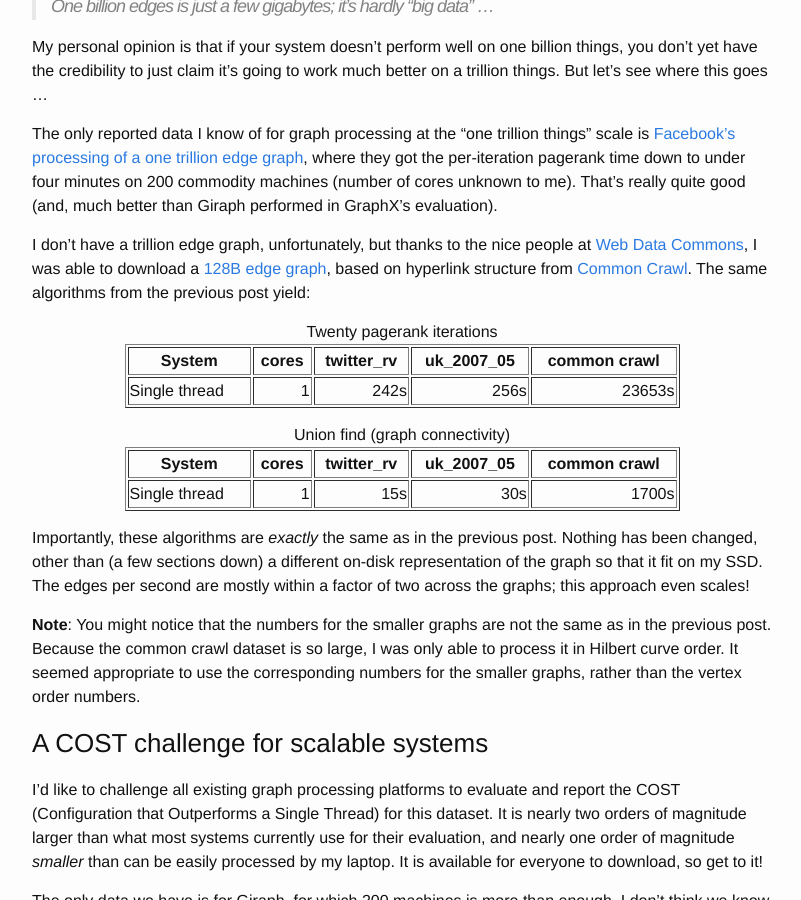
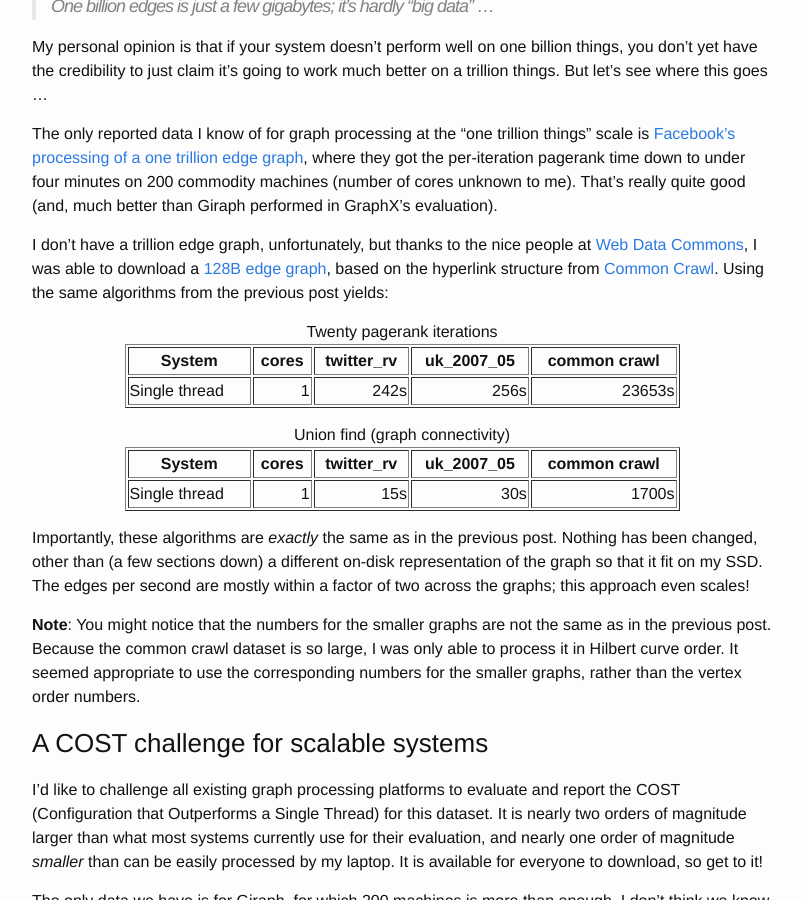
Before and after one commit to frankmcsherry/frankmcsherry.github.io, a Jekyll site: the page built from _posts/2015-01-23-COST2.md, in a window 1280 px wide and 900 px high, scrolled down 357 px. Shown: the whole window, without its empty margins (238-1039 px from the left). Built offline with Jekyll 4.4.1, drawn with Linux system fonts in a browser that asks for light colours.

Commit message:
COST post 2

```diff
--- a/_posts/2015-01-23-COST2.md
+++ b/_posts/2015-01-23-COST2.md
@@ -16,7 +16,7 @@ My personal opinion is that if your system doesn't perform well on one billion t
 
 The only reported data I know of for graph processing at the "one trillion things" scale is [Facebook's processing of a one trillion edge graph](https://www.facebook.com/notes/facebook-engineering/scaling-apache-giraph-to-a-trillion-edges/10151617006153920), where they got the per-iteration pagerank time down to under four minutes on 200 commodity machines (number of cores unknown to me). That's really quite good (and, much better than Giraph performed in GraphX's evaluation).
 
-I don't have a trillion edge graph, unfortunately, but thanks to the nice people at [Web Data Commons](http://webdatacommons.org), I was able to download a [128B edge graph](http://webdatacommons.org/hyperlinkgraph/index.html), based on hyperlink structure from [Common Crawl](http://commoncrawl.org). The same algorithms from the previous post yield:
+I don't have a trillion edge graph, unfortunately, but thanks to the nice people at [Web Data Commons](http://webdatacommons.org), I was able to download a [128B edge graph](http://webdatacommons.org/hyperlinkgraph/index.html), based on the hyperlink structure from [Common Crawl](http://commoncrawl.org). Using the same algorithms from the previous post yields:
 
 <center>
 <table border="1" style="width:75%">
```
Also changed, not shown: 2 other files.
